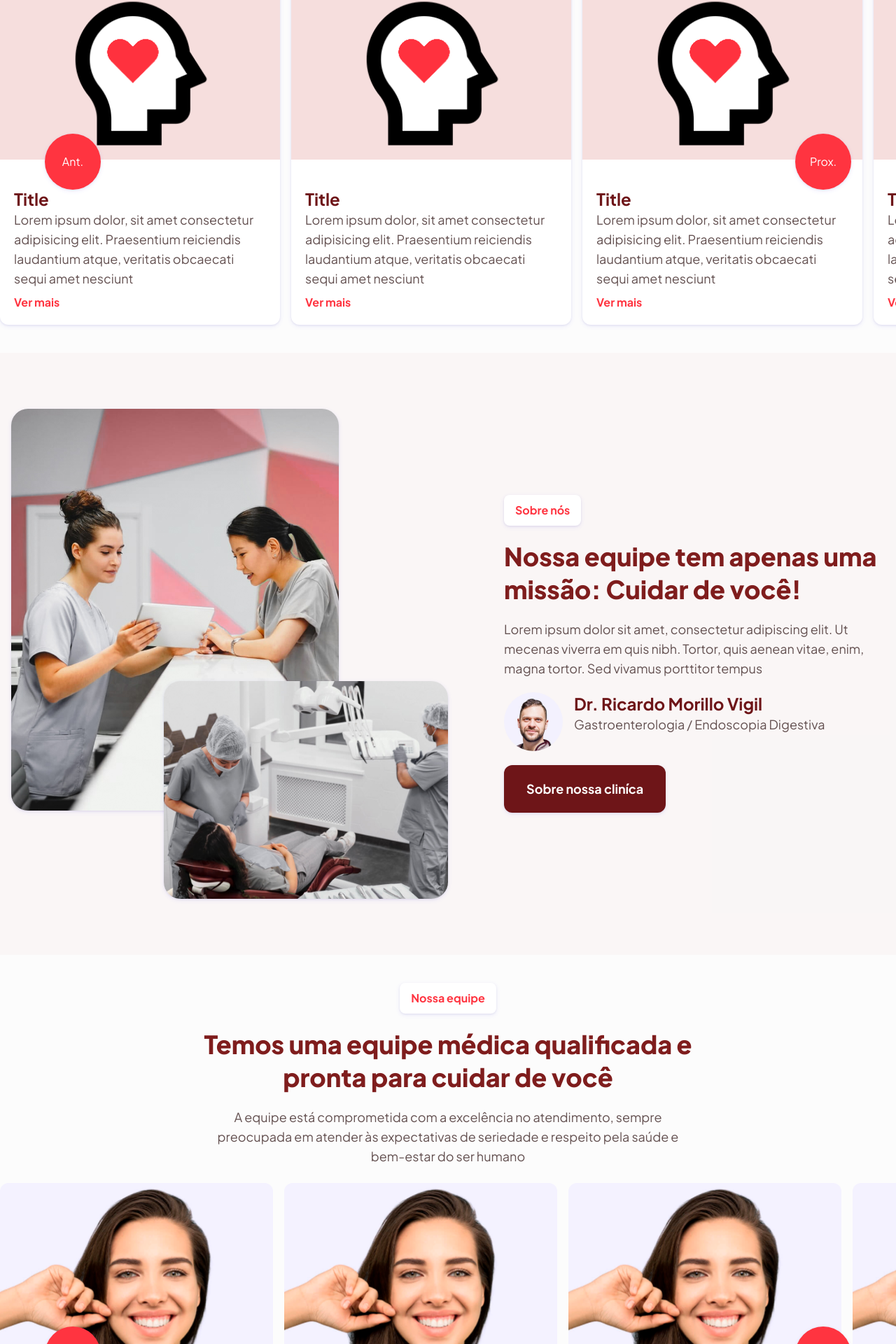
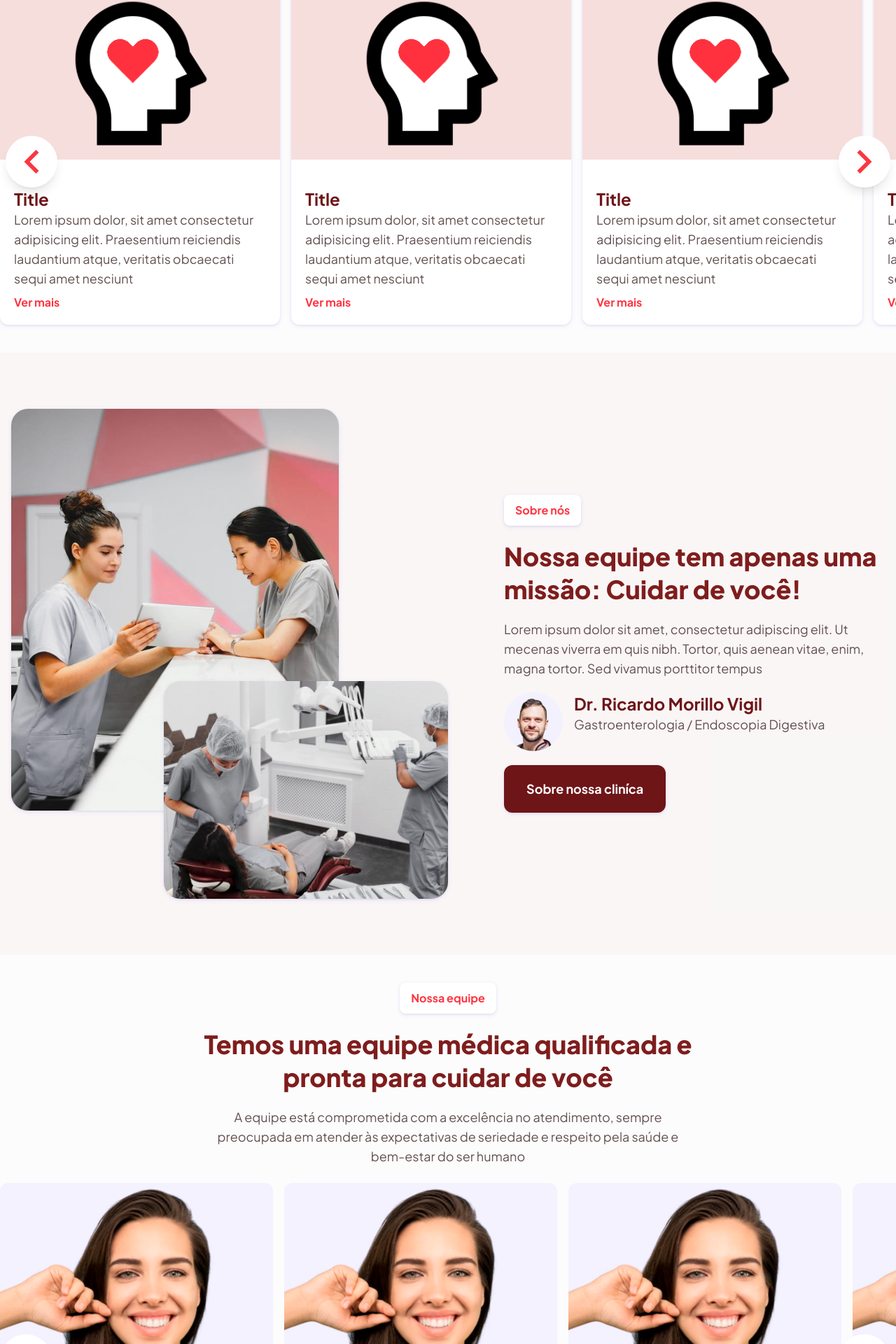
Before and after one commit to thi-alves/centrogastroenterologico, a React (Vite) app: page / in a window 1280 px wide. Shown: the part 1237-3157 px from the top of the page at 70% size. Built offline with nearby package versions, Linux system fonts and the light colour scheme.

Commit message:
Versão 0.05

```diff
--- a/src/App.jsx
+++ b/src/App.jsx
@@ -1,4 +1,4 @@
-import { Navbar, Hero, Services, About, Team } from "./components";
+import { Navbar, Hero, Services, About, Team, Book, Button } from "./components";
 
 function App() {
   return (
@@ -8,6 +8,8 @@ function App() {
       <Services />
       <About />
       <Team />
+      <Book />
+      <Button />
     </div>
   );
 }
--- a/src/assets/index.js
+++ b/src/assets/index.js
@@ -17,4 +17,5 @@ export{
   about_02,
   profile_photo,
   profile_team,
+
 }
--- /dev/null
+++ b/src/components/Book.jsx
@@ -0,0 +1,14 @@
+import React from 'react'
+
+
+const Book = () => {
+  return (
+    <div className='w-screen flex justify-center items-center'>
+      <div className='max-w-[1280px] w-full'>
+
+      </div>
+    </div>
+  )
+}
+
+export default Book
--- /dev/null
+++ b/src/components/Button.jsx
@@ -0,0 +1,14 @@
+import React from 'react'
+
+
+
+const Button = () => {
+  return (
+
+
+<div></div>
+
+  )
+}
+
+export default Button
--- a/src/components/Card_Team.jsx
+++ b/src/components/Card_Team.jsx
@@ -3,7 +3,7 @@ import React from 'react'
 const Card_Team = ({photo,title,sTitle,content}) => {
   return (
     <div className='min-w-[390px] text-center'>
-      <img src={photo} alt="" className='object-cover overflow-hidden rounded-xl'/>
+      <img src={photo} alt="" className='object-cover overflow-hidden rounded-xl mb-4'/>
       <h3 className='st'>{title}</h3>
       <p className='s mb-3'>{sTitle}</p>
       <p className='pp'>{content}</p>
--- a/src/components/Services.jsx
+++ b/src/components/Services.jsx
@@ -37,18 +37,30 @@ const Services = () => {
         </div>
       </div>
       <div className="relative flex items-center">
-        <button
+        <div
           onClick={sliderLeft}
-          className="sm:left-[5%] w-[80px] left-0 h-[80px] bg-secondary rounded-full absolute z-[5] text-white flex justify-center items-center shadow-lg shadow-btn"
+          className="ml-2 left-0 group flex justify-center items-center w-[74px] h-[74px] absolute z-[8] rounded-full bg-white shadow-lg hover:bg-secondary hover:shadow-secondary hover:transform hover:-translate-y-2 ease-in-out duration-300 "
         >
-          Ant.
-        </button>
-        <button
+          <svg
+            id="left"
+            viewBox="0 0 306 306"
+            className="w-[34px] h-[34px] fill-secondary group-hover:fill-white"
+          >
+            <polygon points="247.35,35.7 211.65,0 58.65,153 211.65,306 247.35,270.3 130.05,153 "/>
+          </svg>
+        </div>
+        <div
           onClick={sliderRight}
-          className="sm:right-[5%] w-[80px] right-0 h-[80px] bg-secondary rounded-full absolute z-[5] text-white flex justify-center items-center shadow-lg shadow-btn"
+          className="mr-2 right-0 group flex justify-center items-center w-[74px] h-[74px] absolute z-[8] rounded-full bg-white shadow-lg hover:bg-secondary hover:shadow-secondary hover:transform hover:-translate-y-2 ease-in-out duration-300 "
         >
-          Prox.
-        </button>
+          <svg
+            id="right"
+            viewBox="0 0 306 306"
+            className="w-[34px] h-[34px] fill-secondary group-hover:fill-white"
+          >
+            <polygon points="58.65,267.75 175.95,153 58.65,35.7 94.35,0 247.35,153 94.35,306" />
+          </svg>
+        </div>
         <div
           id="Slider"
           className="w-full h-full flex flex-nowrap overflow-x-scroll scroll scroll-smooth gap-4 pt-6 scrollbar-hide"
--- a/src/components/Team.jsx
+++ b/src/components/Team.jsx
@@ -34,18 +34,30 @@ const Team = () => {
         </div>
       </div>
       <div className="relative flex items-center mb-20">
-        <button
+      <div
           onClick={sliderLeft}
-          className="sm:left-[5%] w-[80px] left-0 h-[80px] bg-secondary rounded-full absolute z-[8] text-white flex justify-center items-center shadow-lg shadow-btn"
+          className="mr-2 left-0 group flex justify-center items-center w-[74px] h-[74px] absolute z-[8] rounded-full bg-white shadow-lg hover:bg-secondary hover:shadow-secondary hover:transform hover:-translate-y-2 ease-in-out duration-300 "
         >
-          Ant.
-        </button>
-        <button
+          <svg
+            id="left"
+            viewBox="0 0 306 306"
+            className="w-[34px] h-[34px] fill-secondary group-hover:fill-white"
+          >
+            <polygon points="247.35,35.7 211.65,0 58.65,153 211.65,306 247.35,270.3 130.05,153 "/>
+          </svg>
+        </div>
+        <div
           onClick={sliderRight}
-          className="sm:right-[5%] w-[80px] right-0 h-[80px] bg-secondary rounded-full absolute z-[8] text-white flex justify-center items-center shadow-lg shadow-btn"
+          className="mr-2 right-0 group flex justify-center items-center w-[74px] h-[74px] absolute z-[8] rounded-full bg-white shadow-lg hover:bg-secondary hover:shadow-secondary hover:transform hover:-translate-y-2 ease-in-out duration-300 "
         >
-          Prox.
-        </button>
+          <svg
+            id="right"
+            viewBox="0 0 306 306"
+            className="w-[34px] h-[34px] fill-secondary group-hover:fill-white"
+          >
+            <polygon points="58.65,267.75 175.95,153 58.65,35.7 94.35,0 247.35,153 94.35,306" />
+          </svg>
+        </div>
         <div
           id="Slider1"
           className="w-full h-full flex flex-nowrap overflow-x-scroll scroll scroll-smooth gap-4 pt-6 scrollbar-hide"
@@ -55,6 +67,7 @@ const Team = () => {
           ))}
         </div>
       </div>
+
     </>
   );
 };
--- a/src/components/index.js
+++ b/src/components/index.js
@@ -5,7 +5,8 @@ import Card_Services from "./Card_Services";
 import About from "./About";
 import Team from "./Team";
 import Card_Team from "./Card_Team";
-
+import Button from "./Button";
+import Book from "./Book";
 
 export {
   Navbar,
@@ -15,4 +16,6 @@ export {
   About,
   Team,
   Card_Team,
+  Button,
+  Book,
 }
```
